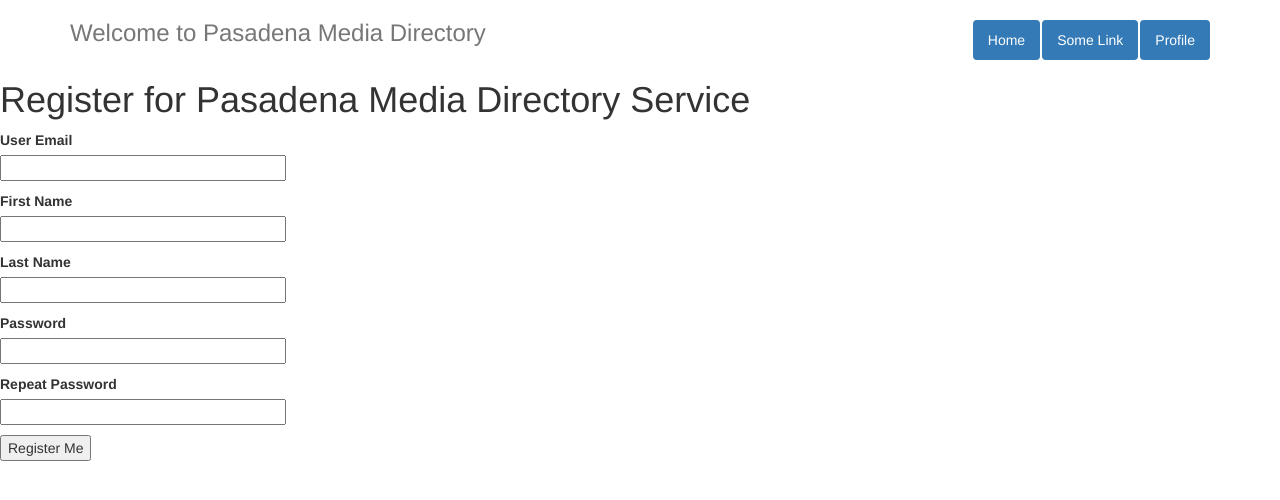
After one commit to helenawu1998/pasadena-media, a Flask app: page /register in a window 1280 px wide. The commit adds this page. Shown: the top 500 px of the page. Run offline with Flask 2, Linux system fonts and the light colour scheme; some libraries are stand-ins or nearby versions.

Commit message:
Add registration capabilities

```diff
--- a/app/modules/login/helpers.py
+++ b/app/modules/login/helpers.py
@@ -2,11 +2,19 @@ import flask
 
 from flask_wtf import FlaskForm
 from wtforms import StringField, PasswordField, BooleanField, SubmitField
-from wtforms.validators import DataRequired
+from wtforms.validators import DataRequired, EqualTo, Email
 
-# Credit to  https://blog.miguelgrinberg.com/post/the-flask-mega-tutorial-part-iii-web-forms
+# Credit to https://blog.miguelgrinberg.com/post/the-flask-mega-tutorial-part-iii-web-forms
 class LoginForm(FlaskForm):
-    username = StringField('Username', validators=[DataRequired()])
+    username = StringField('User Email', validators=[DataRequired(), Email()])
     password = PasswordField('Password', validators=[DataRequired()])
     remember_me = BooleanField('Remember Me')
     submit = SubmitField('Sign In')
+
+class RegisterForm(FlaskForm):
+    username = StringField('User Email', validators=[DataRequired(), Email()])
+    password = PasswordField('Password', validators=[DataRequired()])
+    password2 = PasswordField('Repeat Password', validators=[DataRequired(), EqualTo('password')])
+    first_name = StringField('First Name', validators=[DataRequired()])
+    last_name = StringField('Last Name', validators=[DataRequired()])
+    submit = SubmitField('Register Me')
--- a/app/modules/login/routes.py
+++ b/app/modules/login/routes.py
@@ -1,9 +1,36 @@
 import flask
 from app.modules.login import blueprint
 from app.modules.login.helpers import LoginForm
+from app.modules.login.helpers import RegisterForm
+from app.modules.login import helpers
+from app import db
+from app.models import User, Profile
 
-@blueprint.route("/login")
+@blueprint.route("/login", methods=['GET', 'POST'])
 def login():
     # Check login authorization
     form = LoginForm()
+    if form.validate_on_submit():
+        # Need to check password here
+        flask.flash('Successful login for user {}'.format(form.username.data))
+        return flask.redirect('/index')
     return flask.render_template("login.html", title="Sign In", form=form)
+
+@blueprint.route("/register", methods=['GET', 'POST'])
+def register():
+    # Hide this url later
+    form = RegisterForm()
+    if form.validate_on_submit():
+        user = User(email=form.username.data, password_hash = form.password.data)
+        db.session.add(user)
+        db.session.commit()
+        profile = Profile(user_id = user.id, contact_email=form.username.data,
+            first_name = form.first_name.data, last_name = form.last_name.data)
+        print(user.id)
+        print(User.query.all)
+        db.session.add(profile)
+        db.session.commit()
+        flask.flash('Registered new user {} {}'.format(
+            form.first_name.data, form.last_name.data))
+        return flask.redirect('/index')
+    return flask.render_template("register.html", title="Register", form=form)
--- /dev/null
+++ b/app/modules/login/templates/register.html
@@ -0,0 +1,32 @@
+
+{% extends "base.html" %}
+{% block styles %}
+{{ super() }}
+{% endblock %}
+{% block page %}
+  <h1>Register for Pasadena Media Directory Service</h1>
+  <form action="" method="post" novalidate>
+      {{ form.hidden_tag() }}
+      <p>
+          {{ form.username.label }}<br>
+          {{ form.username(size=32) }}
+      </p>
+      <p>
+          {{ form.first_name.label }}<br>
+          {{ form.first_name(size=32) }}
+      </p>
+      <p>
+          {{ form.last_name.label }}<br>
+          {{ form.last_name(size=32) }}
+      </p>
+      <p>
+          {{ form.password.label }}<br>
+          {{ form.password(size=32) }}
+      </p>
+      <p>
+          {{ form.password2.label }}<br>
+          {{ form.password2(size=32) }}
+      </p>
+      <p>{{ form.submit() }}</p>
+  </form>
+{% endblock %}
```
Also changed, not shown: app/modules/login/templates/login.html (line endings or trailing spaces).
